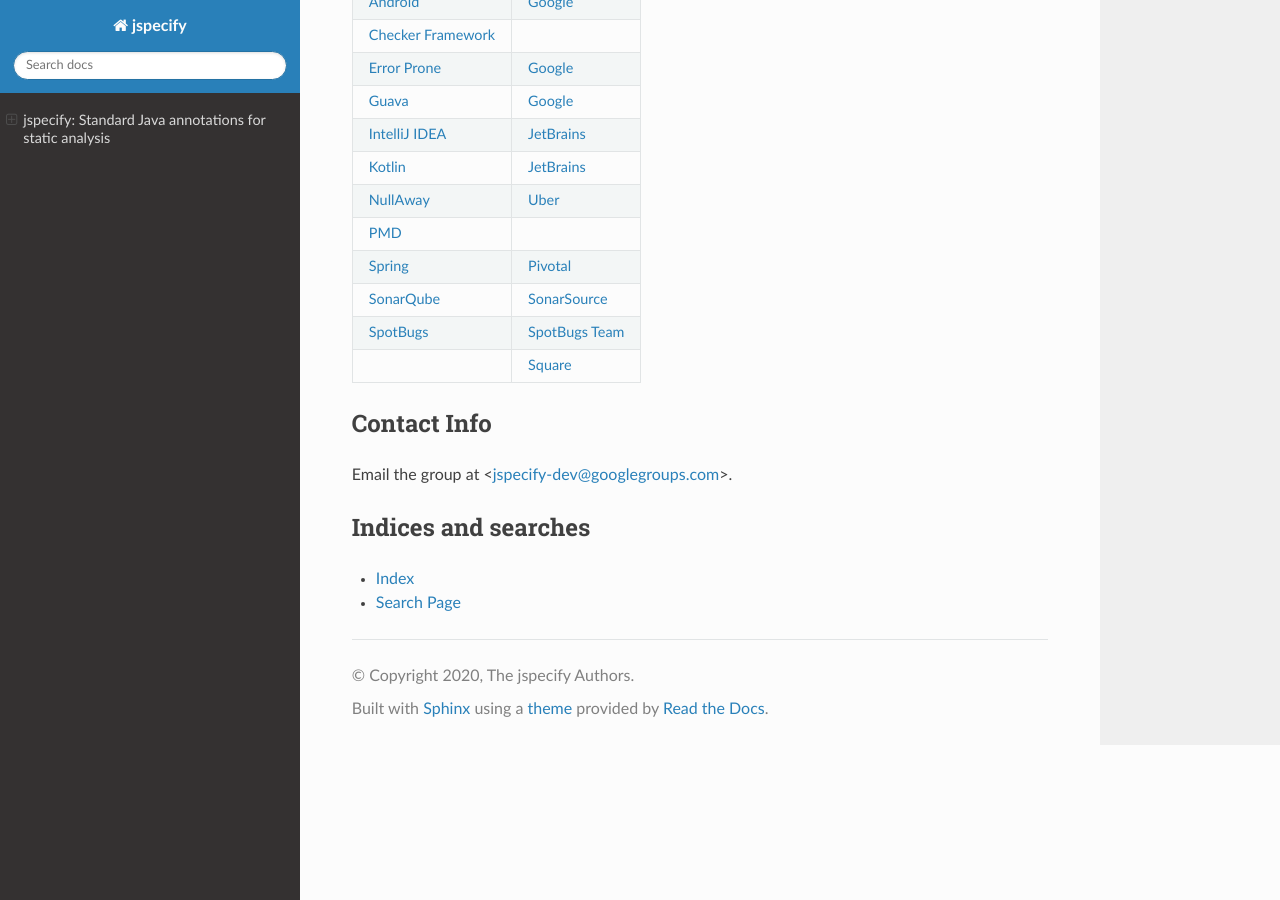
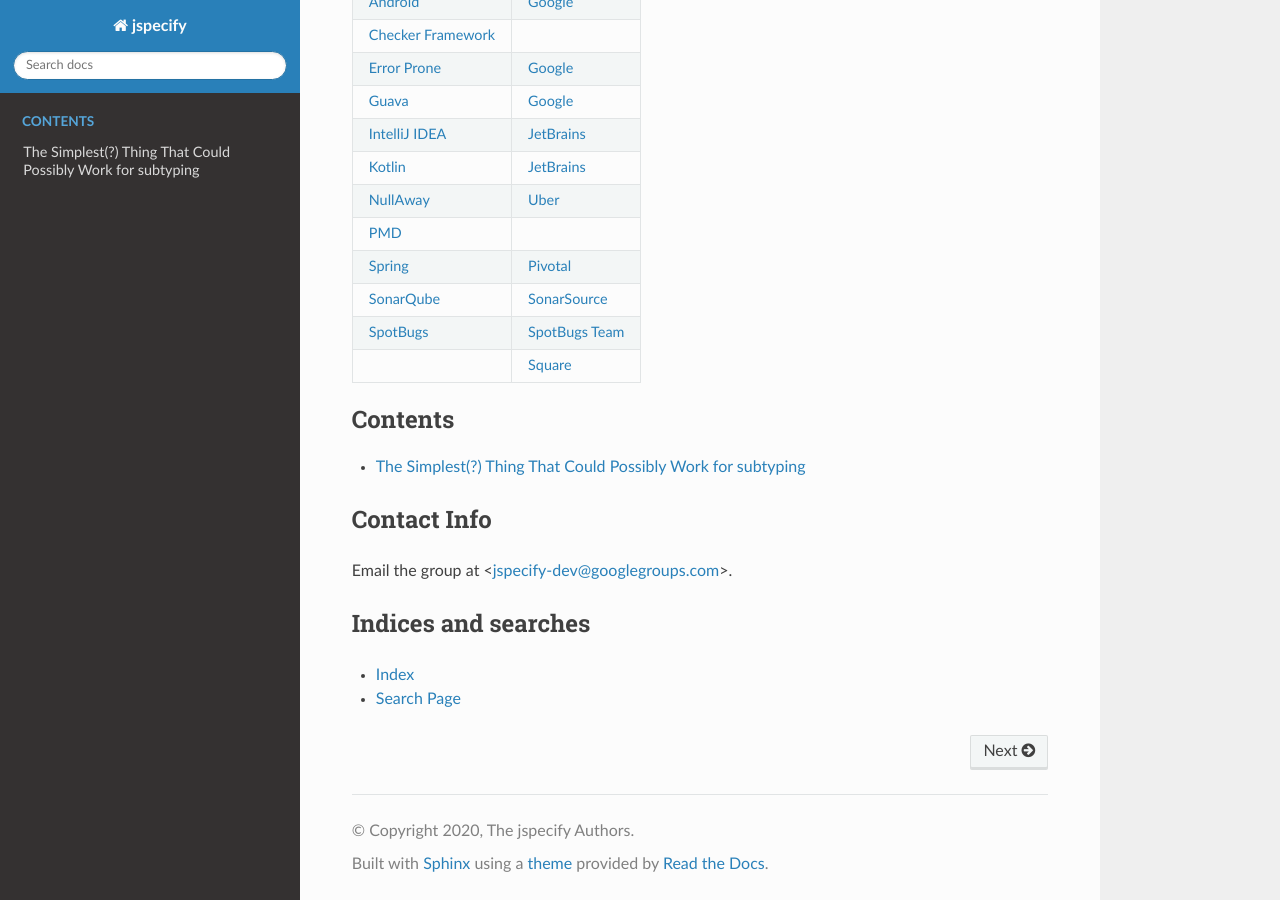
Before and after one commit to jspecify/jspecify, a Sphinx documentation site: the page built from docs/index.rst, in a window 1280 px wide and 900 px high, scrolled down 1087 px. Built offline with Sphinx 7.4.7 and the Read the Docs theme 2.0.0, drawn with Linux system fonts in a browser that asks for light colours; some of the changed lines change nothing that is shown.

Commit message:
docs: link to the new page from the site top

```diff
--- a/docs/index.rst
+++ b/docs/index.rst
@@ -1,9 +1,5 @@
 jspecify: Standard Java annotations for static analysis
 =======================================================
-
-.. toctree::
-   :maxdepth: 2
-   :caption: Contents:
 
 Our Goal
 --------
@@ -61,6 +57,12 @@
 |                                                    | `Square <https://squareup.com>`_                |
 +----------------------------------------------------+-------------------------------------------------+
 
+.. toctree::
+   :maxdepth: 1
+   :caption: Contents
+
+   tsttcpw
+
 Contact Info
 ------------
 
```
